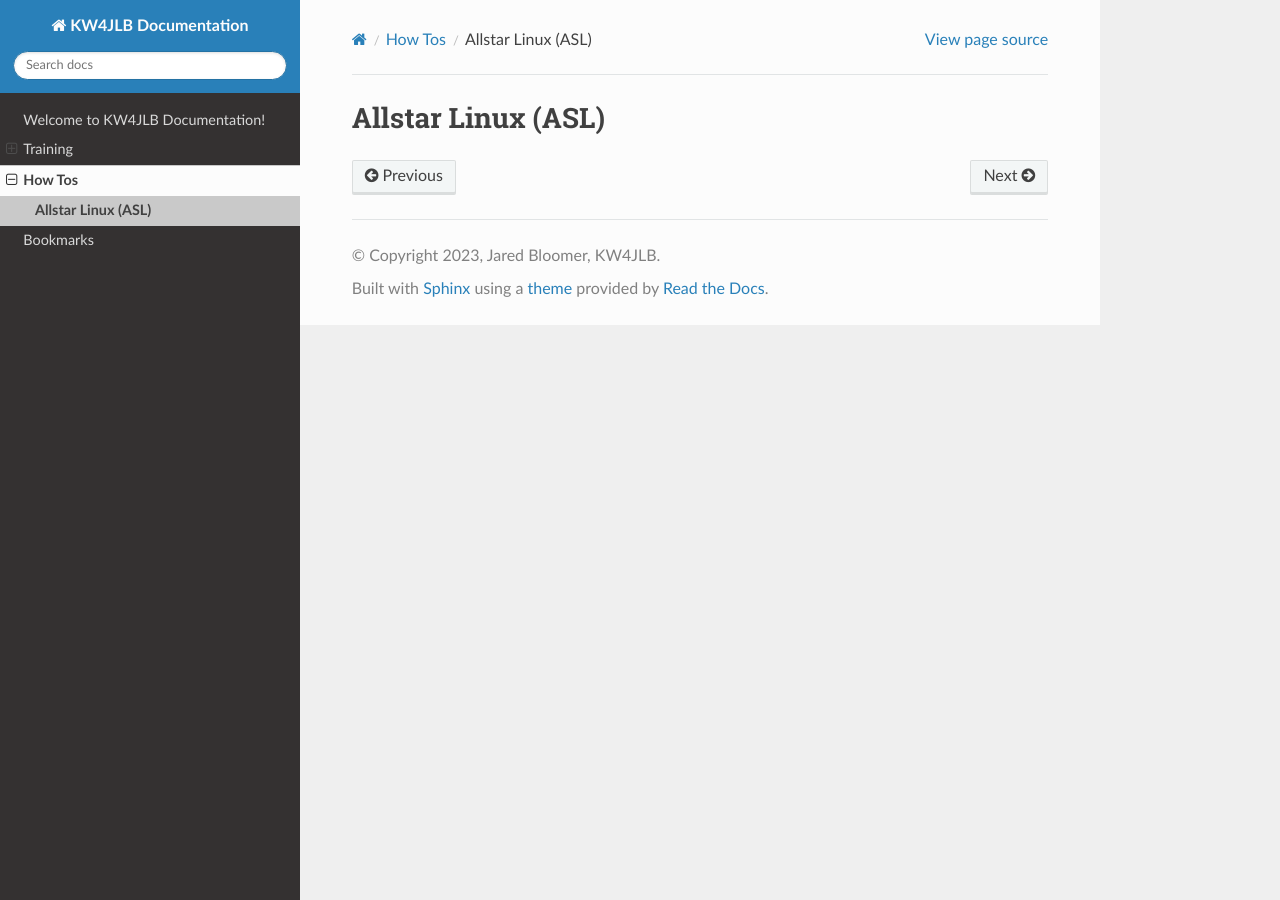
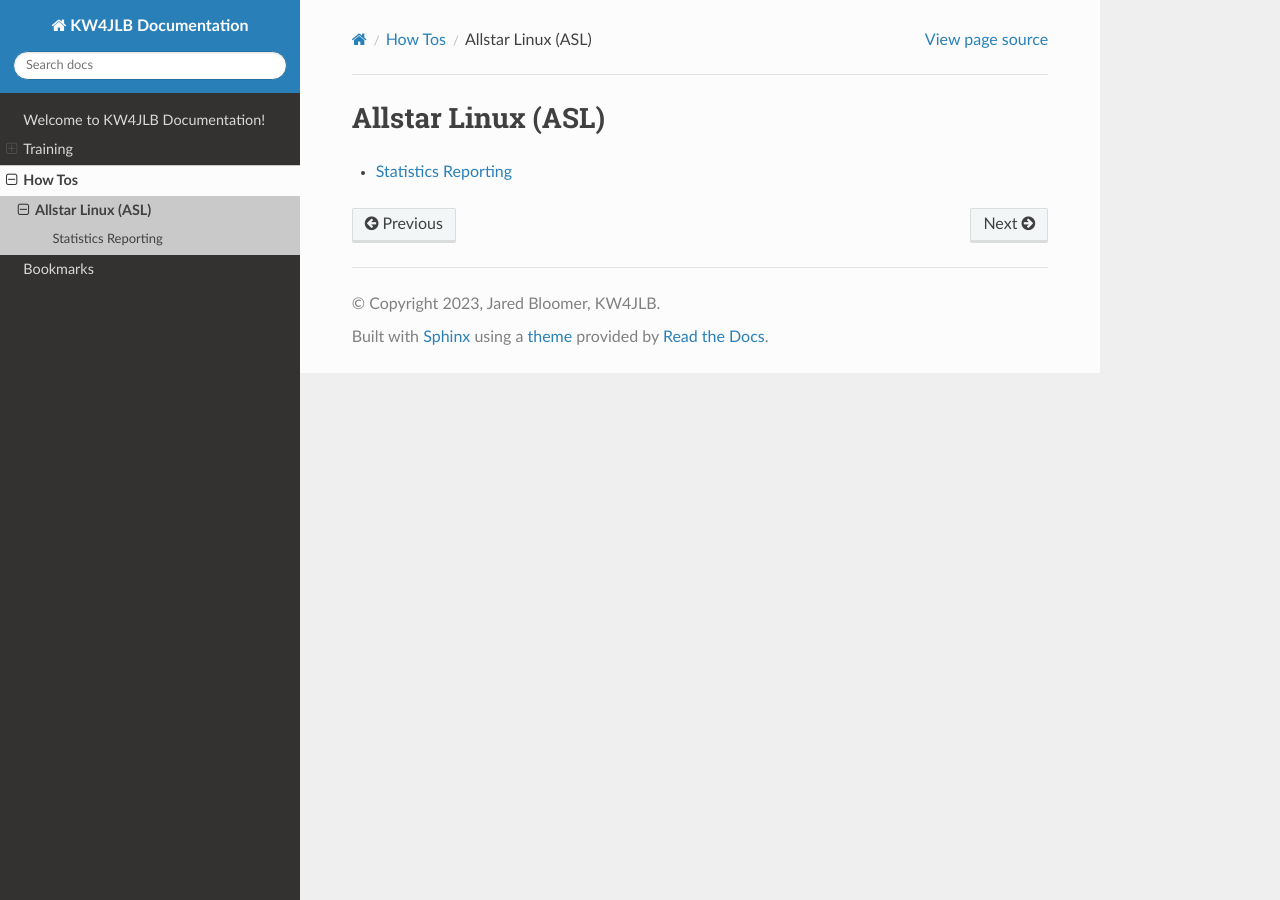
Before and after one commit to jared-bloomer/KW4JLB-Documentation, a Sphinx documentation site: the page built from docs/source/how_tos/allstarlinux/index.rst, in a window 1280 px wide. Built offline with Sphinx 7.4.7 and the Read the Docs theme 2.0.0, drawn with Linux system fonts in a browser that asks for light colours; some of the changed lines change nothing that is shown.

Commit message:
framing out stats documentation

```diff
--- a/docs/source/how_tos/allstarlinux/index.rst
+++ b/docs/source/how_tos/allstarlinux/index.rst
@@ -1,2 +1,7 @@
 Allstar Linux (ASL)
 ===================
+
+.. toctree::
+   :maxdepth: 1
+
+   stats/index
--- /dev/null
+++ b/docs/source/how_tos/allstarlinux/stats/index.rst
@@ -0,0 +1,2 @@
+Statistics Reporting
+====================
```
